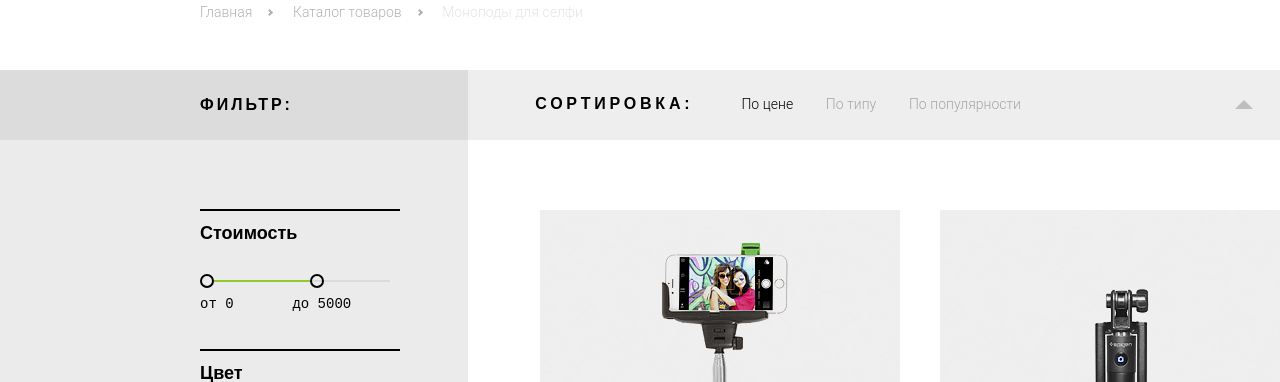
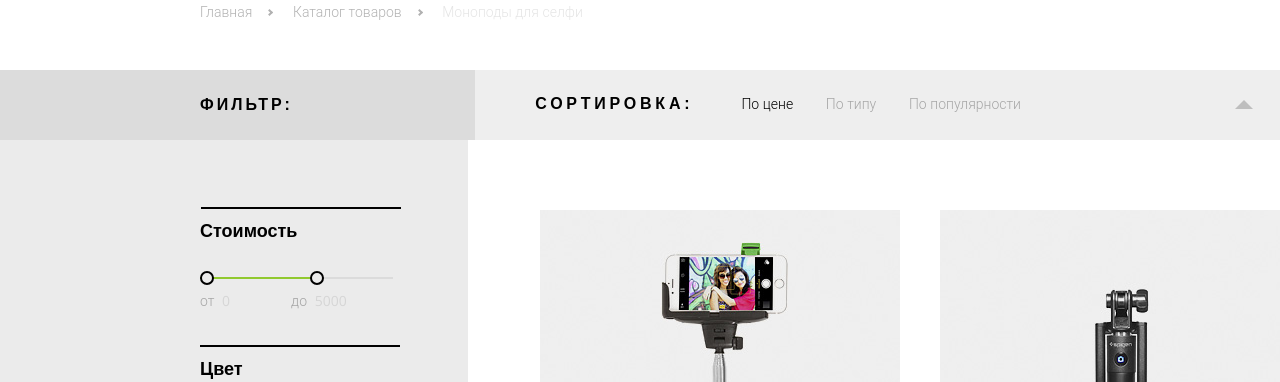
Before and after one commit to methanol/345491-device, a plain HTML site: page catalog.html in a window 1280 px wide. Shown: the part 323-705 px from the top of the page. Drawn offline with nearby package versions, Linux system fonts and the light colour scheme; a web font is replaced by a local one.

Commit message:
переделал фильтр цены в  catalog

```diff
--- a/catalog.html
+++ b/catalog.html
@@ -104,11 +104,19 @@
         <div class="flex-main-into">
           <div class="flex-form-into">
             <form action="https://echo.htmlacademy.ru" method="get">
-              <div class="price-1">
-                <label for="price"><b>Стоимость</b></label>
-                <input type="range" min="0" max="9000" step="500" name="price-range"
-              id="price">
-                <pre>от 0       до 5000</pre>
+              <div class="price-range">
+                <p>Стоимость</p>
+                <div class="range-controls">
+                    <div class="scale">
+                      <div class="bar"></div>
+                    </div>
+                    <div class="toggle toggle-min"></div>
+                    <div class="toggle toggle-max"></div>
+                </div>
+                <div class="price-controls">
+                    <label class="min-price">от <input name="min-price" type="text" value="0"></label>
+                    <label class="max-price">до <input name="max-price" type="text" value="5000"></label>
+                </div>
               </div>
               <div class="color-type">
                 <b>Цвет</b>
--- a/css/style.css
+++ b/css/style.css
@@ -1118,7 +1118,7 @@ left:-35px;
 
 .head-background {
   min-height: 70px;
-  background-image: linear-gradient(to right, rgb(220, 220, 220) 32.5%, rgb(238, 238, 238) 32.5%);
+  background-image: linear-gradient(to right, rgb(220, 220, 220) 33%, rgb(238, 238, 238) 33%);
 }
 
 .head-content {
@@ -1127,10 +1127,10 @@ left:-35px;
 }
 
 .head-word  {
-  padding-left: 1px;
   padding-top: 17px;
-  padding-bottom: 10px;
+  padding-bottom: 17px;
   padding-left: 60px;
+  padding-right: 180px;
   margin:0;
   position: relative;
   font-family: 'Gilroy', sans-serif;
@@ -1140,6 +1140,7 @@ left:-35px;
   font-style: normal;
   text-transform: uppercase;
   letter-spacing: 3px;
+  background-color: rgb(220, 220, 220);
 }
 
 .head-word::after {
@@ -1148,8 +1149,9 @@ left:-35px;
   height:2px;
   position:absolute;
   background-color: rgb(0, 0, 0);
-  top:139px;
-  left:60px;
+  top: 137px;
+  left: 61px;
+  z-index: 10;
 }
 
 .head-content .sorting {
@@ -1261,6 +1263,7 @@ left:-35px;
   width:268px;
   padding-right: 0px;
   padding-left: 60px;
+  background-color: rgb(235, 235, 235);
   position: relative;
 }
 
@@ -1269,69 +1272,83 @@ left:-35px;
   min-height: 1213px;
 }
 
-.price-1 label {
+.price-range {
+  padding-top: 55px;
+  padding-bottom: 8px;
+}
+
+.price-range p {
   font-family: 'Gilroy', sans-serif;
   font-size: 18px;
   line-height: auto;
   color: black;
   font-weight: 800;
   font-style: normal;
-}
-.price-1 {
-  position:relative;
-  padding-top: 75px;
-}
-
-.price-1 input {
-  visibility: hidden;
-}
-
-.price-1 label {
-  position: relative;
-}
-.price-1 label::before {
-  content: "";
-  width:96px;
-  height:2px;
-  position:absolute;
-  background-color: rgb(145, 201, 47);
-  top:57px;
-  left:14px;
-}
-
-.price-1 label::after {
-  content: "";
-  width:80px;
-  height:2px;
-  position:absolute;
-  background-color: rgb(219, 219, 219);
-  top:57px;
-  left:110px;
-}
-.price-1::before {
-  content: "";
+  position: relative;
+  padding-bottom: 10px;
+}
+
+.range-controls {
+  padding-right: 75px;
+  padding-bottom: 4px;
+  position: relative;
+}
+
+.range-controls .scale {
+  height: 2px;
+  background: rgb(219, 219, 219);
+}
+
+.range-controls .bar {
+  width: 60%;
+  height: 2px;
+  background: rgb(145, 201, 47);
+}
+
+.range-controls .toggle {
+  position: absolute;
+  top: -6px;
+  left: 0px;
+  cursor: pointer;
   width:10px;
   height:10px;
   border-radius: 50%;
   position:absolute;
   border:2px solid black;
-  top:134px;
-  left:0;
-}
-
-.price-1::after {
-  content: "";
-  width:10px;
-  height:10px;
-  border-radius: 50%;
-  position:absolute;
-  border:2px solid black;
-  top:134px;
-  left:110px;
-}
-
-.price-1 pre {
-  padding-top: 20px;
+  background: rgb(235, 235, 235);
+  z-index: 10;
+}
+
+.range-controls .toggle-max {
+  left: 110px;
+}
+
+.price-controls {
+  font-size: 0;
+}
+
+.price-controls label {
+  font-size: 14px;
+  display: inline-block;
+  width: 34%;
+  opacity: 0.3;
+}
+
+.price-controls input {
+  font-family: 'Open Sans', 'Roboto', sans-serif;
+  font-size: 14px;
+  width: 8px;
+  padding: 8px 4px;
+  text-align: center;
+  color: black;
+  opacity: 0.3;
+  border: none;
+  background: rgb(235, 235, 235);
+}
+
+.max-price input {
+  text-align: left;
+  width: 35px;
 }
 
 .color-type b {
```
